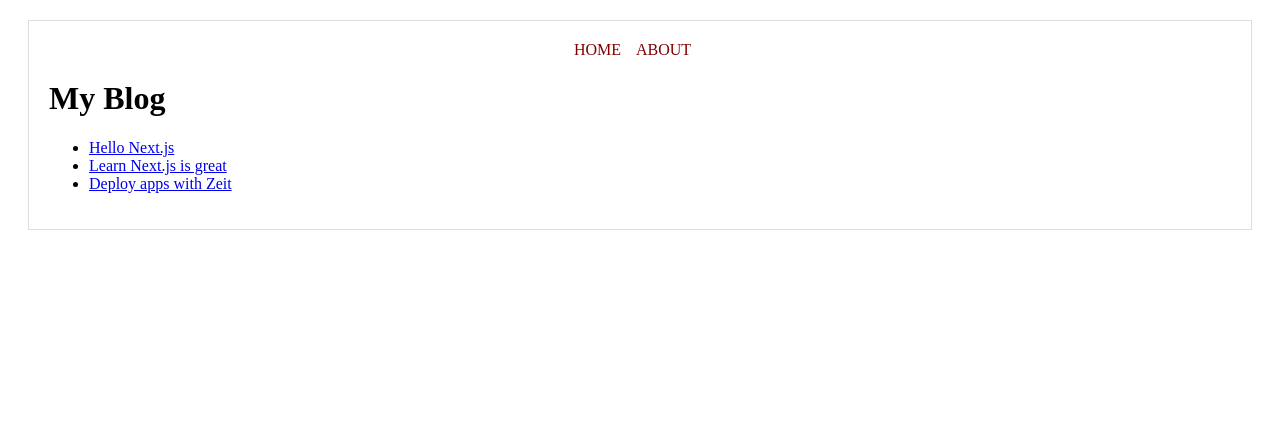
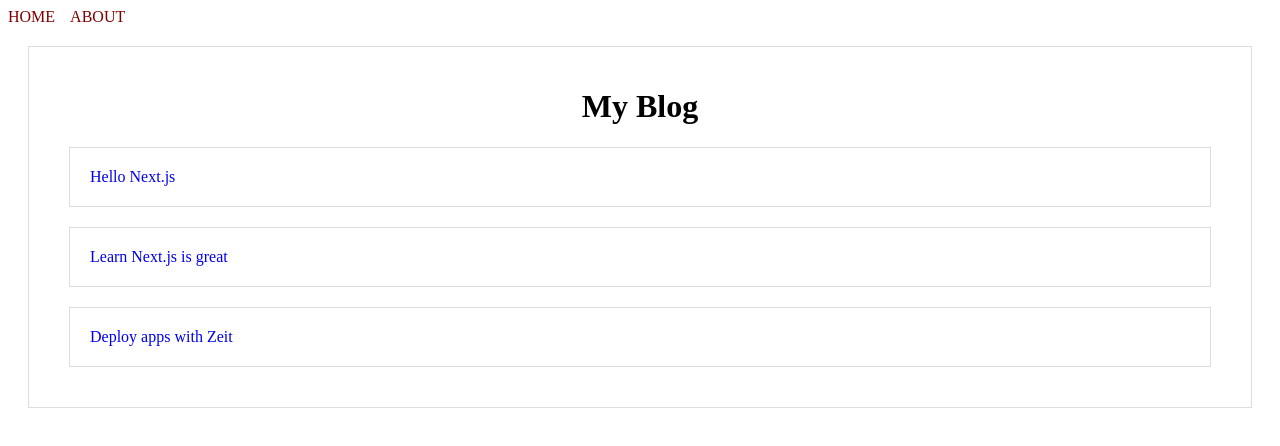
Before and after one commit to lukewalt/nextjs-blog, a Next.js app: page / in a window 1280 px wide. Shown: the top 446 px of the page. Built offline with nearby package versions, Linux system fonts and the light colour scheme.

Commit message:
abstracted content out as a comp

```diff
--- a/comps/Layout.js
+++ b/comps/Layout.js
@@ -9,9 +9,12 @@ const layoutStyle = {
 }
 
 const Layout = (props) => (
-  <div style={layoutStyle}>
+
+  <div>
     <Nav />
-    {props.children}
+    <div style={layoutStyle}>
+      {props.children}
+    </div>
   </div>
 )
 
--- a/comps/Nav.js
+++ b/comps/Nav.js
@@ -10,7 +10,7 @@ const linkStyle = {
 };
 
 const Nav = () => (
-  <div style={{textAlign: 'center'}}>
+  <div>
     <Link href="/">
       <a style={linkStyle}>Home</a>
     </Link>
--- a/pages/index.js
+++ b/pages/index.js
@@ -5,9 +5,9 @@ import Layout from '../comps/Layout'
 
 
 const PostLink = (props) => (
-  <li>
+  <li style={postStyle}>
     <Link href={`/post?title=${props.title}`}>
-      <a>{props.title}</a>
+      <a style={{textDecoration: 'none'}}>{props.title}</a>
     </Link>
   </li>
 )
@@ -15,11 +15,22 @@ const PostLink = (props) => (
 
 export default () => (
   <Layout>
-    <h1>My Blog</h1>
-    <ul>
+    <h1 style={blogBanner} >My Blog</h1>
+    <ul style={{listStyle: 'none', padding: 0}}>
       <PostLink title="Hello Next.js" />
       <PostLink title="Learn Next.js is great" />
       <PostLink title="Deploy apps with Zeit" />
     </ul>
   </Layout>
 )
+
+// styles
+const postStyle = {
+  margin: 20,
+  padding: 20,
+  border: '1px solid #DDD'
+}
+
+const blogBanner = {
+  textAlign: 'center'
+}
```
Also changed, not shown: pages/post.js (+12 -3 lines).
